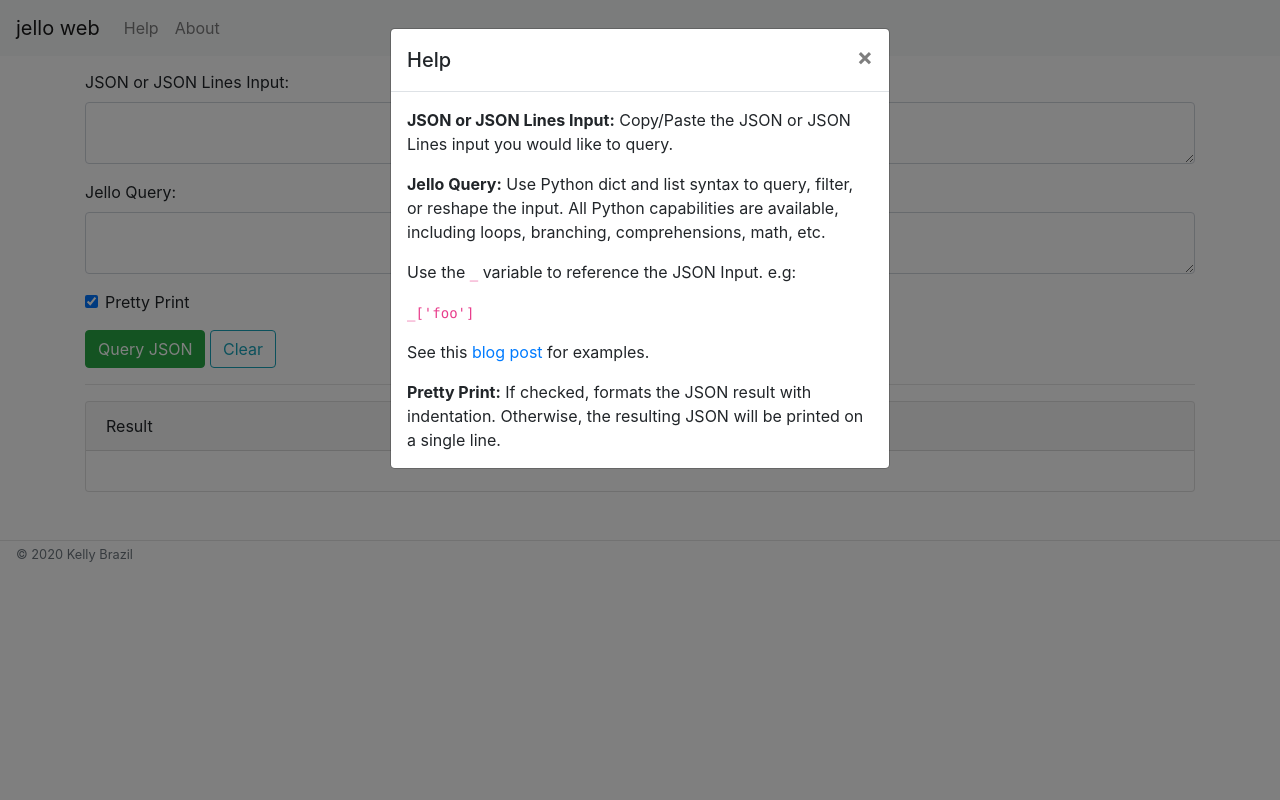
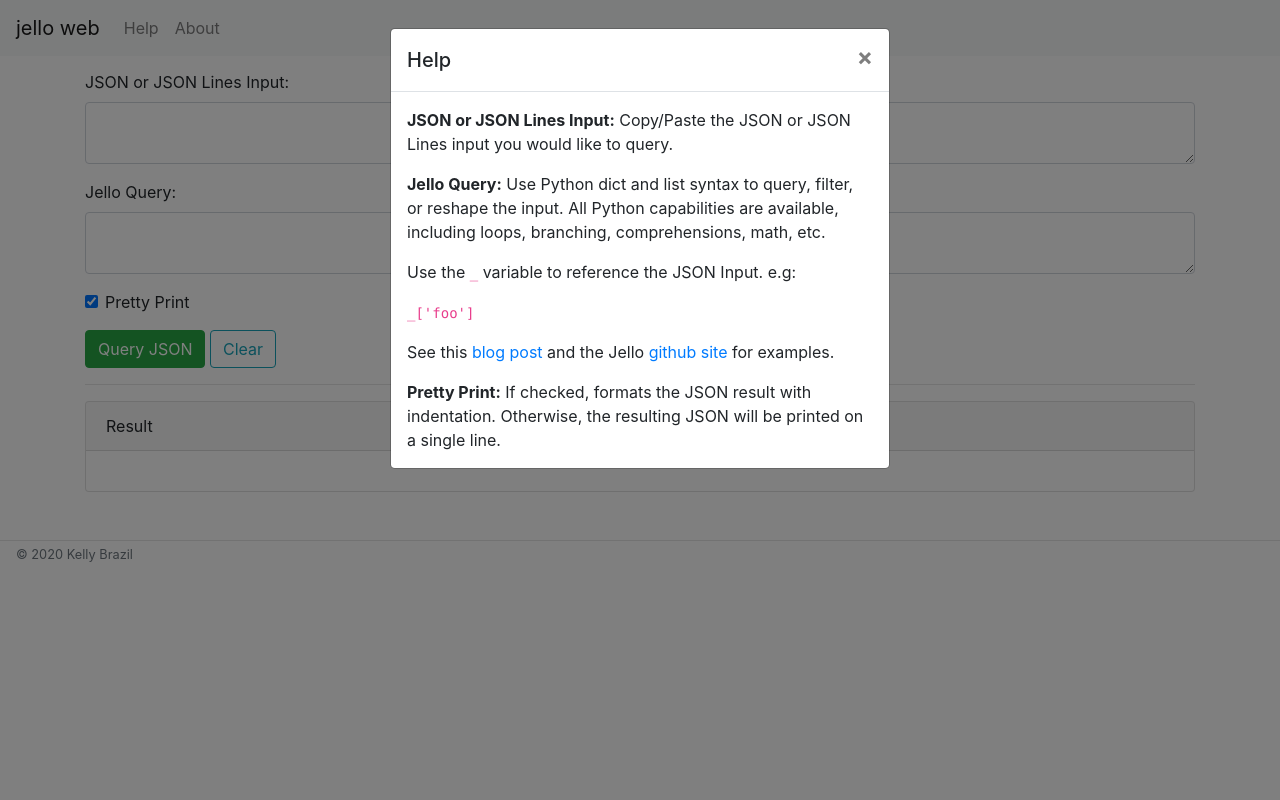
Before and after one commit to kellyjonbrazil/jello-web, a Flask app: page / in a window 1280 px wide, after a click on "Help". Run offline with Flask 2, Linux system fonts and the light colour scheme; some libraries are stand-ins or nearby versions.

Commit message:
add github examples link to help

```diff
--- a/templates/includes/_navbar.html
+++ b/templates/includes/_navbar.html
@@ -29,7 +29,7 @@
         <p class="card-text"><strong>Jello Query:</strong> Use Python dict and list syntax to query, filter, or reshape the input. All Python capabilities are available, including loops, branching, comprehensions, math, etc.
         <p class="card-text">Use the <code>_</code> variable to reference the JSON Input. e.g:
         <p class="card-text"><code>_['foo']</code>
-        <p class="card-text">See this <a href="https://blog.kellybrazil.com/2020/03/25/jello-the-jq-alternative-for-pythonistas/">blog post</a> for examples.
+        <p class="card-text">See this <a href="https://blog.kellybrazil.com/2020/03/25/jello-the-jq-alternative-for-pythonistas/">blog post</a> and the Jello <a href="https://github.com/kellyjonbrazil/jello">github site</a> for examples.
         <p class="card-text"><strong>Pretty Print:</strong> If checked, formats the JSON result with indentation. Otherwise, the resulting JSON will be printed on a single line.
       </div>
     </div>
```
